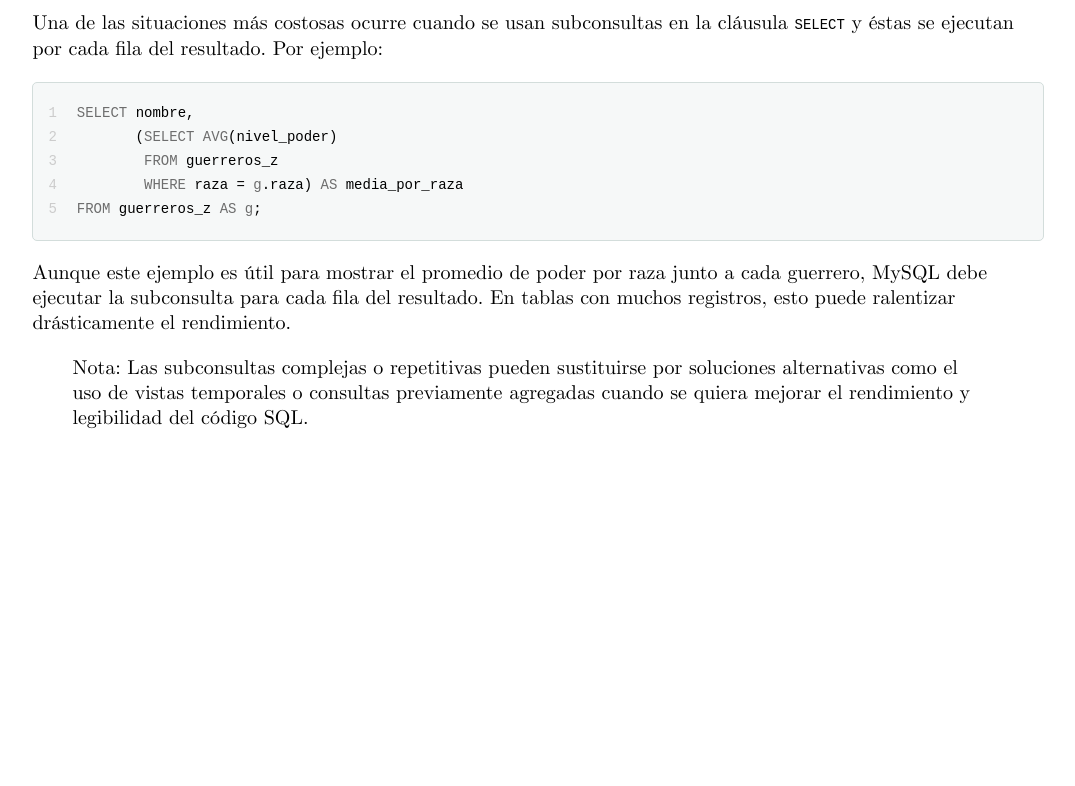
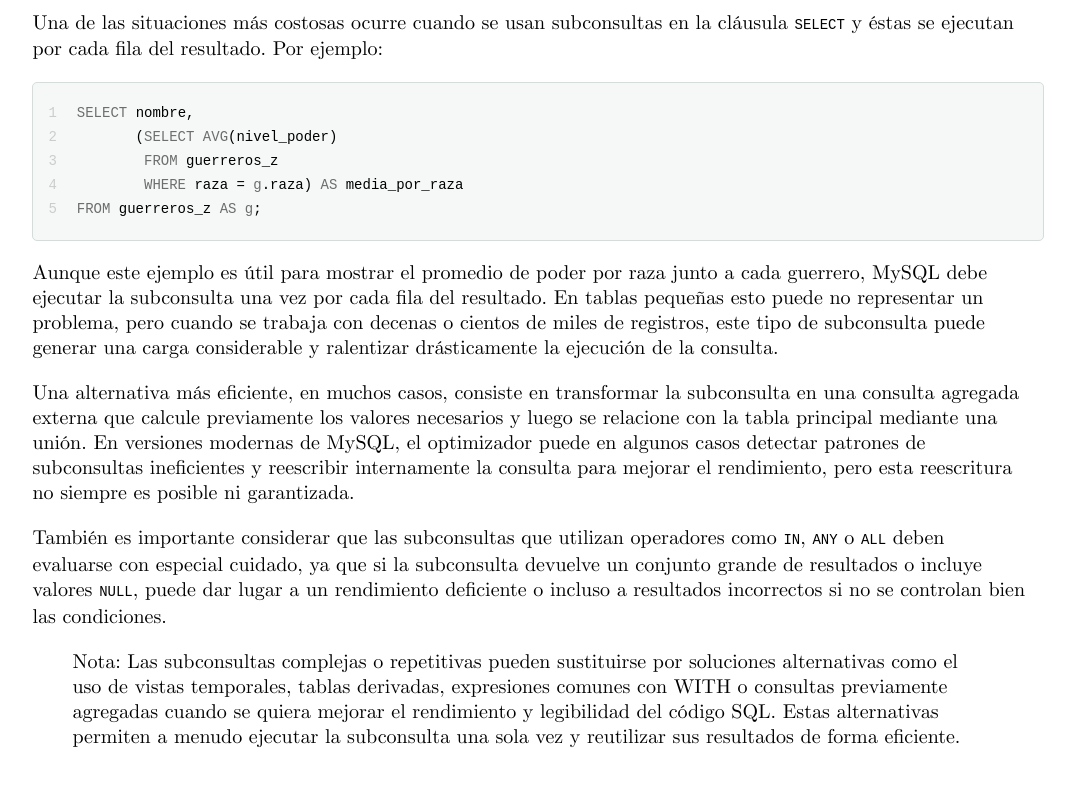
Before and after one commit to TeoRojas/teorojas.github.io, a Jekyll site: the page built from bases-de-datos/UD05-teoria.md, in a window 1280 px wide and 900 px high, scrolled down 36851 px. Shown: the top 786 px of the window, without its empty margins (102-1177 px from the left). Built offline with Jekyll 4.4.1, drawn with Linux system fonts in a browser that asks for light colours; nearby versions of some CDN libraries; before the commit the page ends 37580 px from its top, so only the background shows below that.

Commit message:
BBDD.UD05->'8.Subconsultas' OK

````diff
--- a/bases-de-datos/UD05-teoria.md
+++ b/bases-de-datos/UD05-teoria.md
@@ -1326,6 +1326,10 @@ SELECT nombre,
 FROM guerreros_z AS g;
 ```
 
-Aunque este ejemplo es útil para mostrar el promedio de poder por raza junto a cada guerrero, MySQL debe ejecutar la subconsulta para cada fila del resultado. En tablas con muchos registros, esto puede ralentizar drásticamente el rendimiento.
+Aunque este ejemplo es útil para mostrar el promedio de poder por raza junto a cada guerrero, MySQL debe ejecutar la subconsulta una vez por cada fila del resultado. En tablas pequeñas esto puede no representar un problema, pero cuando se trabaja con decenas o cientos de miles de registros, este tipo de subconsulta puede generar una carga considerable y ralentizar drásticamente la ejecución de la consulta.
 
-> Nota: Las subconsultas complejas o repetitivas pueden sustituirse por soluciones alternativas como el uso de vistas temporales o consultas previamente agregadas cuando se quiera mejorar el rendimiento y legibilidad del código SQL.
+Una alternativa más eficiente, en muchos casos, consiste en transformar la subconsulta en una consulta agregada externa que calcule previamente los valores necesarios y luego se relacione con la tabla principal mediante una unión. En versiones modernas de MySQL, el optimizador puede en algunos casos detectar patrones de subconsultas ineficientes y reescribir internamente la consulta para mejorar el rendimiento, pero esta reescritura no siempre es posible ni garantizada.
+
+También es importante considerar que las subconsultas que utilizan operadores como `IN`, `ANY` o `ALL` deben evaluarse con especial cuidado, ya que si la subconsulta devuelve un conjunto grande de resultados o incluye valores `NULL`, puede dar lugar a un rendimiento deficiente o incluso a resultados incorrectos si no se controlan bien las condiciones.
+
+> Nota:  Las subconsultas complejas o repetitivas pueden sustituirse por soluciones alternativas como el uso de vistas temporales, tablas derivadas, expresiones comunes con WITH o consultas previamente agregadas cuando se quiera mejorar el rendimiento y legibilidad del código SQL. Estas alternativas permiten a menudo ejecutar la subconsulta una sola vez y reutilizar sus resultados de forma eficiente.
````
